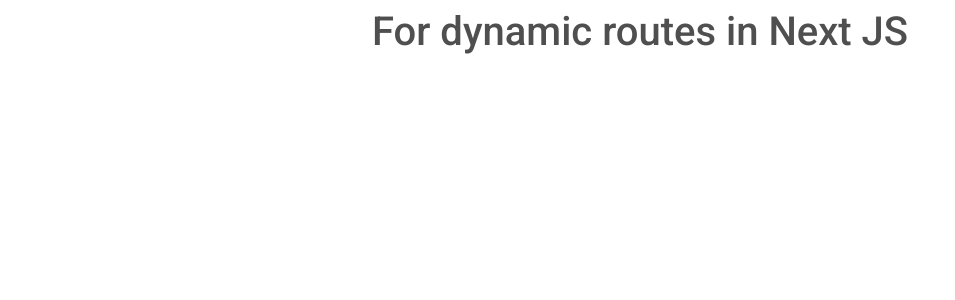
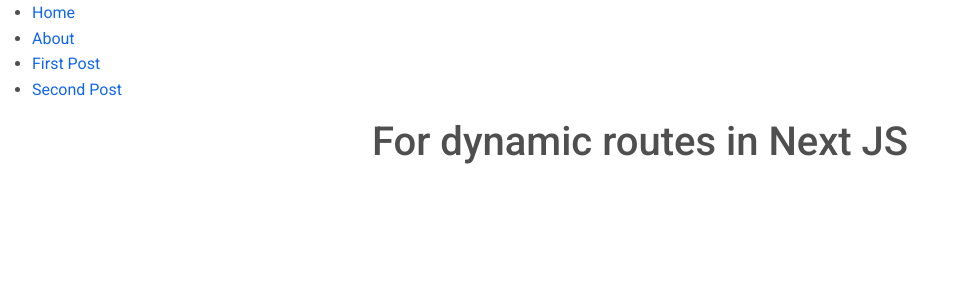
Before and after one commit to Muhammad-Bilal-7896/Next-JS-dynamic-routes, a Next.js app: page /Check in a window 1280 px wide. Shown: the top 300 px of the page, without its empty margins (0-955 px from the left). Built offline with nearby package versions, Linux system fonts and the light colour scheme.

Commit message:
Dynamic Routing With Next Js is so easy

```diff
--- /dev/null
+++ b/Components/Header/index.jsx
@@ -0,0 +1,36 @@
+import Link from 'next/link'
+
+const Header = () => (
+  <header>
+    <ul>
+      <li>
+        <Link href="/">
+          <a>Home</a>
+        </Link>
+      </li>
+      <li>
+        <Link href="/about">
+          <a>About</a>
+        </Link>
+      </li>
+      <li>
+        <Link
+          href="/post/[...slug]"
+          as="/post/1"
+        >
+          <a>First Post</a>
+        </Link>
+      </li>
+      <li>
+        <Link
+          href="/post/[...slug]"
+          as="/post/2"
+        >
+          <a>Second Post</a>
+        </Link>
+      </li>
+    </ul>
+  </header>
+)
+
+export default Header
--- a/pages/Check/index.jsx
+++ b/pages/Check/index.jsx
@@ -1,6 +1,9 @@
+import Header from "../../Components/Header";
+
 const Check = () => {
-    return(
+    return (
         <div>
+            <Header />
             <h1 className="text-center mt-2">For dynamic routes in Next JS</h1>
         </div>
     )
```
Also changed, not shown: pages/post/[...slug].js (added, +16 -0 lines).
